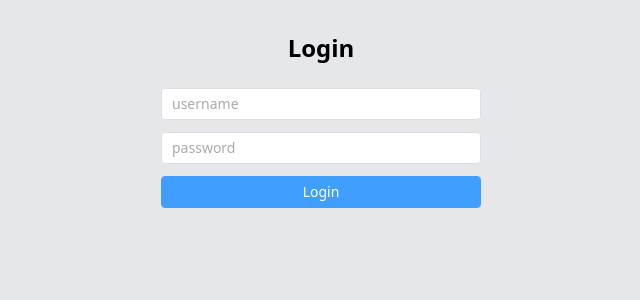
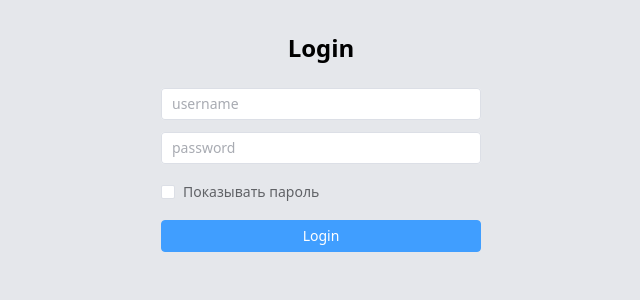
Before and after one commit to nazvl/project_m, a Vue app: page / in a window 1280 px wide. Shown: the top 300 px of the page, without its empty margins (319-959 px from the left). Built offline with nearby package versions, Linux system fonts and the light colour scheme.

Commit message:
страница авторизации: показ/скрытие пароля

```diff
--- a/src/components/Login/LoginView.vue
+++ b/src/components/Login/LoginView.vue
@@ -8,6 +8,7 @@ const user = ref<Record<string, string>>({
   password: ''
 })
 const error = ref<string | null>(null);
+const showPassword = ref<boolean>(false);
 //TODO: перенести в стор, сделать рефакторинг проверок
 function handleLogin() {
   if(user.value) {
@@ -24,9 +25,10 @@ function handleLogin() {
 <template>
 <div class="max-w-6xl mx-auto pt-8 flex flex-col items-center justify-center">
   <h2 class="font-bold text-2xl dark:text-white">Login</h2>
-  <div class="flex flex-col items-center justify-center h-full gap-3 mt-6 w-xs">
+  <div class="flex flex-col justify-center h-full gap-3 mt-6 w-xs">
     <el-input v-model="user.login" placeholder="username"></el-input>
-    <el-input v-model="user.password" type="password" placeholder="password"></el-input>
+    <el-input v-model="user.password" :type="!showPassword ? 'password' : 'text'" placeholder="password"></el-input>
+    <el-checkbox v-model="showPassword">Показывать пароль</el-checkbox>
     <el-button type="primary" class="w-full" @click.prevent="handleLogin">Login</el-button>
     <div v-if="error" class="text-red-500">Ошибка: {{error}}</div>
   </div>
```
